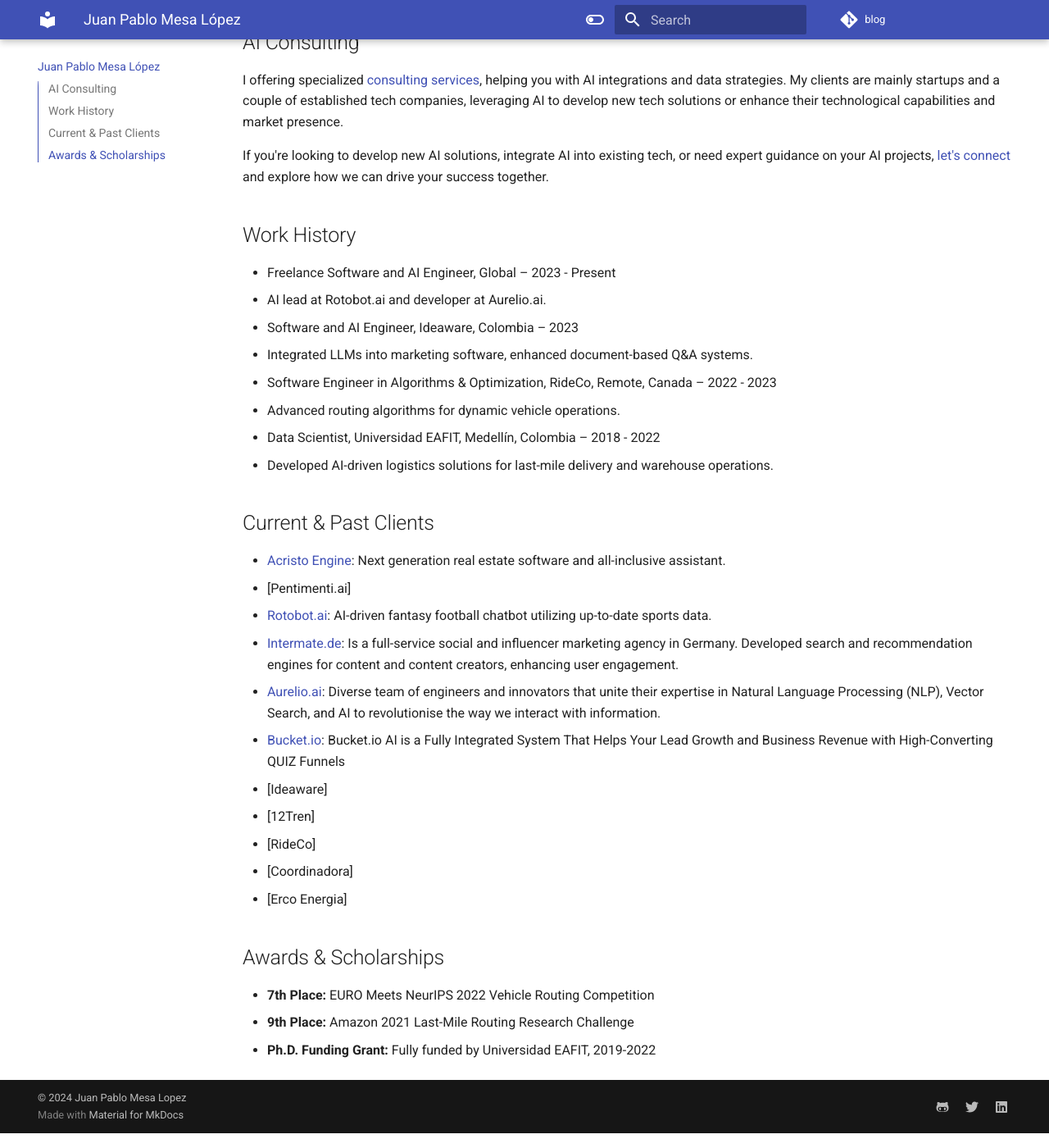
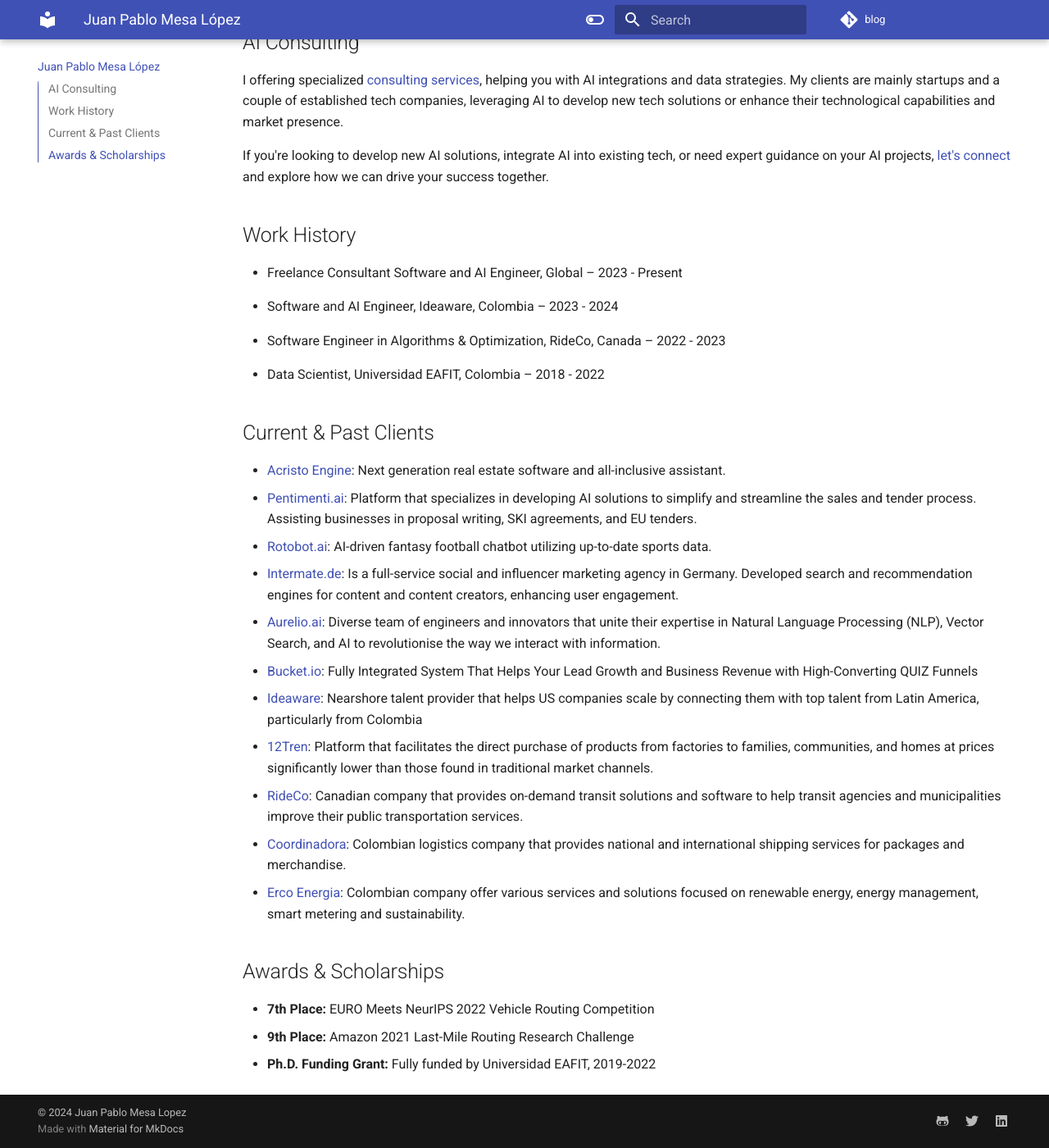
Before and after one commit to mesax1/blog, an MkDocs documentation site: the page built from docs/index.md, in a window 1280 px wide and 1400 px high, scrolled down 378 px. Shown: the whole window at 82% size. Built offline with MkDocs 1.6.1 and Material for MkDocs 9.7.7, drawn with Linux system fonts in a browser that asks for light colours; comment, search, counter and statistics services are not loaded.

Commit message:
Added more current and past clients

```diff
--- a/docs/index.md
+++ b/docs/index.md
@@ -13,28 +13,35 @@
 
 ## Work History
 
-- Freelance Software and AI Engineer, Global – 2023 - Present
-  - AI lead at Rotobot.ai and developer at Aurelio.ai.
-- Software and AI Engineer, Ideaware, Colombia – 2023
-  - Integrated LLMs into marketing software, enhanced document-based Q&A systems.
-- Software Engineer in Algorithms & Optimization, RideCo, Remote, Canada – 2022 - 2023
-  - Advanced routing algorithms for dynamic vehicle operations.
-- Data Scientist, Universidad EAFIT, Medellín, Colombia – 2018 - 2022
-  - Developed AI-driven logistics solutions for last-mile delivery and warehouse operations.
+- Freelance Consultant Software and AI Engineer, Global – 2023 - Present
+
+<!-- - AI lead at Rotobot.ai and developer at Aurelio.ai. -->
+
+- Software and AI Engineer, Ideaware, Colombia – 2023 - 2024
+
+<!-- - Integrated LLMs into marketing software, enhanced document-based Q&A systems.-->
+
+- Software Engineer in Algorithms & Optimization, RideCo, Canada – 2022 - 2023
+
+<!-- - Advanced routing algorithms for dynamic vehicle operations. -->
+
+- Data Scientist, Universidad EAFIT, Colombia – 2018 - 2022
+
+<!-- - Developed AI-driven logistics solutions for last-mile delivery and warehouse operations. -->
 
 
 ## Current & Past Clients
 - [Acristo Engine](https://acristoengine.com/): Next generation real estate software and all-inclusive assistant.
-- [Pentimenti.ai]
+- [Pentimenti.ai](https://www.pentimenti.ai/): Platform that specializes in developing AI solutions to simplify and streamline the sales and tender process. Assisting businesses in proposal writing, SKI agreements, and EU tenders.
 - [Rotobot.ai](https://rotobot.ai/): AI-driven fantasy football chatbot utilizing up-to-date sports data.
 - [Intermate.de](https://www.intermate.de/): Is a full-service social and influencer marketing agency in Germany. Developed search and recommendation engines for content and content creators, enhancing user engagement.
 - [Aurelio.ai](https://www.aurelio.ai/): Diverse team of engineers and innovators that unite their expertise in Natural Language Processing (NLP), Vector Search, and AI to revolutionise the way we interact with information.
-- [Bucket.io](https://bucket.io/3/): Bucket.io AI is a Fully Integrated System That Helps Your Lead Growth and Business Revenue with High-Converting QUIZ Funnels
-- [Ideaware]
-- [12Tren]
-- [RideCo]
-- [Coordinadora]
-- [Erco Energia]
+- [Bucket.io](https://bucket.io/3/): Fully Integrated System That Helps Your Lead Growth and Business Revenue with High-Converting QUIZ Funnels
+- [Ideaware](https://ideaware.co/): Nearshore talent provider that helps US companies scale by connecting them with top talent from Latin America, particularly from Colombia
+- [12Tren](https://12tren.com/): Platform that facilitates the direct purchase of products from factories to families, communities, and homes at prices significantly lower than those found in traditional market channels.
+- [RideCo](https://www.rideco.com/): Canadian company that provides on-demand transit solutions and software to help transit agencies and municipalities improve their public transportation services.
+- [Coordinadora](https://coordinadora.com/): Colombian logistics company that provides national and international shipping services for packages and merchandise.
+- [Erco Energia](https://erco.energy/co): Colombian company offer various services and solutions focused on renewable energy, energy management, smart metering and sustainability.
 
 ## Awards & Scholarships
 
```
